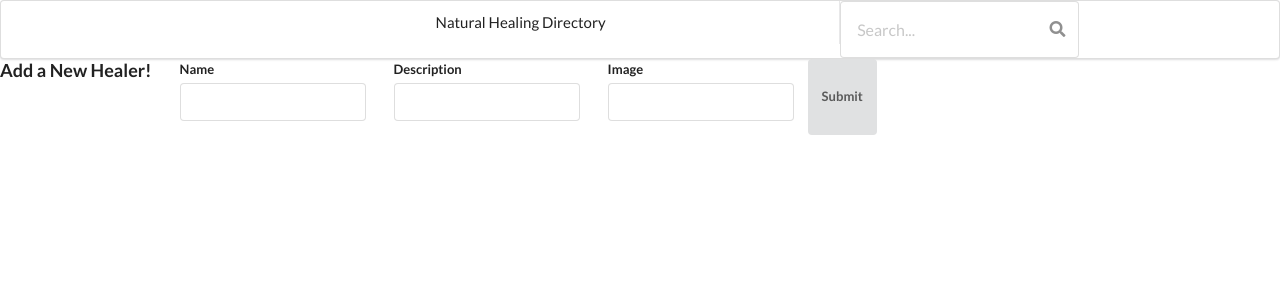
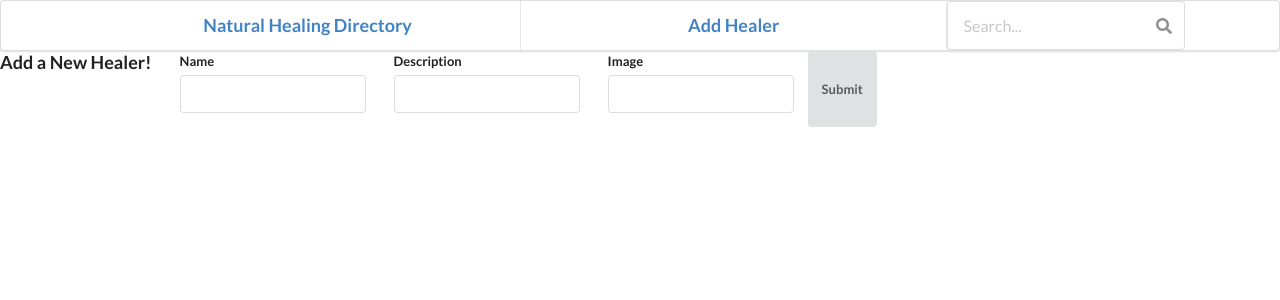
Before and after one commit to wgeorge1990/reactRouterLecture, a React (Create React App) app: page / in a window 1280 px wide. Shown: the top 300 px of the page. Built offline with nearby package versions, Linux system fonts and the light colour scheme; no server answers.

Commit message:
added link items to header aka search bar

```diff
--- a/src/App.js
+++ b/src/App.js
@@ -2,6 +2,7 @@ import React from 'react';
 import HealerContainer from './HealerContainer';
 import SearchBar from './SearchBar';
 import NewHealerForm from './NewHealerForm'
+
 
 class App extends React.Component {
 
@@ -23,13 +24,13 @@ class App extends React.Component {
 
   }
 
-  handleSearch= (e) => {
+  handleSearch = (e) => {
     //get the search term
     //set state to new search term
     this.setState({searchTerm: e.target.value})
   }
 
-    addNewHealer= (newHealerObject) => {
+  addNewHealer = (newHealerObject) => {
     //be able to create a new healers array out of the previous one
 
     let newHealers = [...this.state.healers, newHealerObject]
--- a/src/HealerCard.js
+++ b/src/HealerCard.js
@@ -32,7 +32,6 @@ class HealerCard extends React.Component{
                     {this.props.healer.description}
                 </div>
                 </div>
-
           </div>
         )
     }
--- a/src/SearchBar.js
+++ b/src/SearchBar.js
@@ -1,17 +1,26 @@
 import React from 'react'
-import { tsPropertySignature } from '@babel/types';
-
 
 class SearchBar extends React.Component{
 
     componentDidUpdate(){
-
         console.log("search bar updated? ")
     }
+
     render(){
         return(
-            <div className="ui two item menu">
-                <h4 class="item">Natural Healing Directory</h4>
+            <div className="ui three item menu">
+
+                <div class="item" >
+                    <h3>
+                        <a>Natural Healing Directory</a>
+                    </h3>
+                </div>
+
+                <div class="item" >
+                    <h3>
+                        <a>Add Healer</a>
+                    </h3>
+                </div>
 
                 <div className="ui large icon input">
                     <i class="search icon"></i>
```
